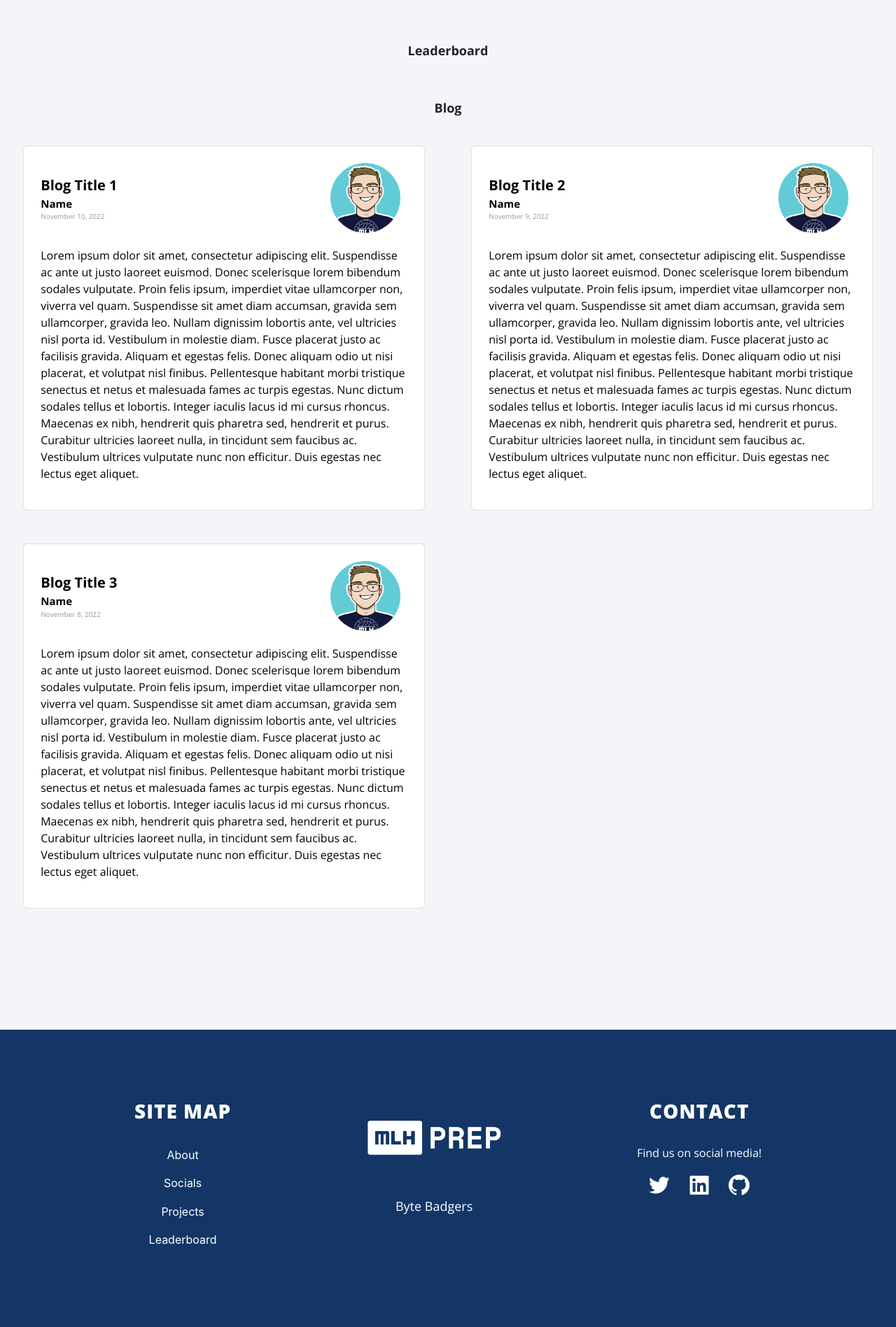
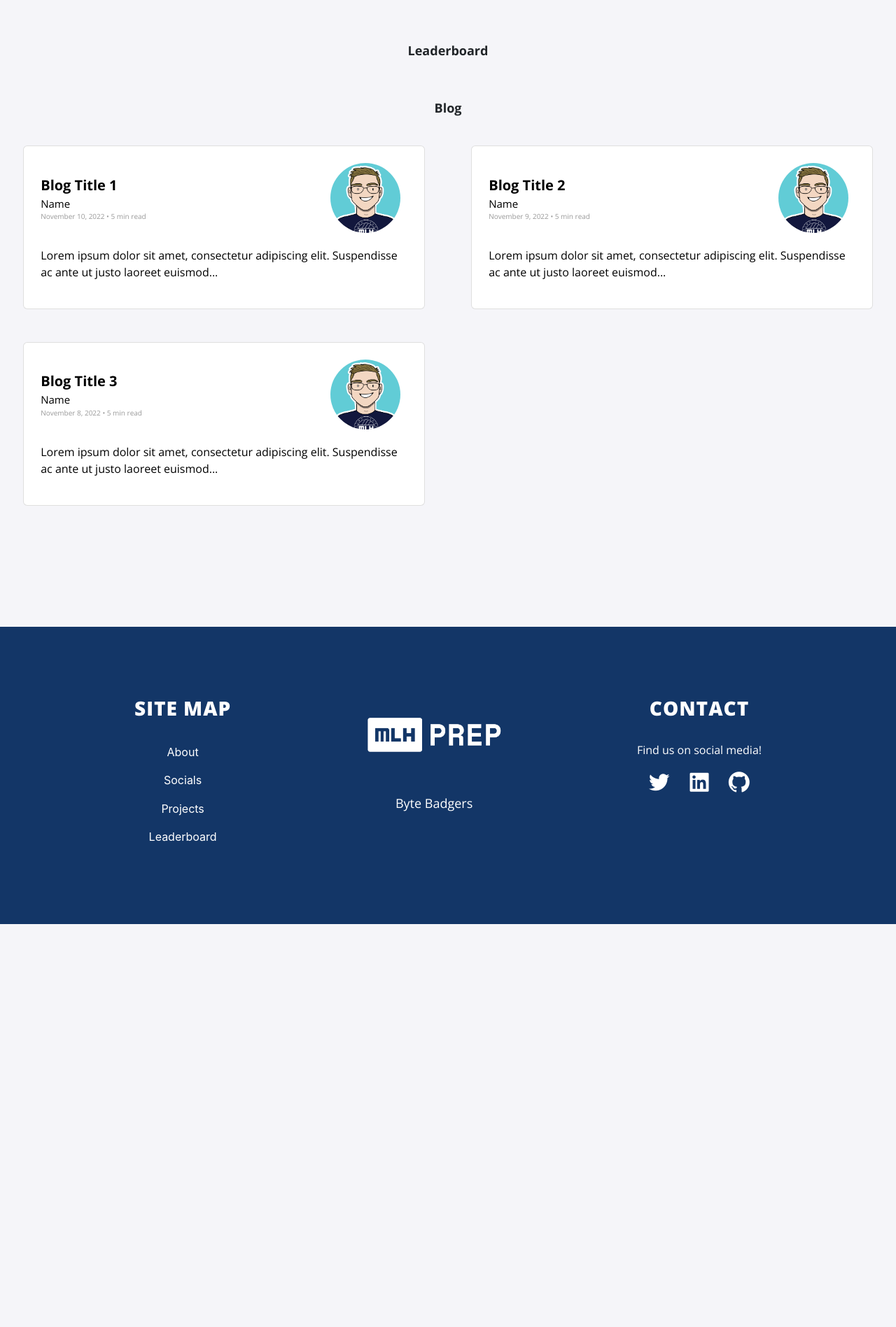
Before and after one commit to MLH-Fellowship/prep-portfolio-22.NOV.PREP.2, a Jekyll site: the page built from index.html, in a window 1280 px wide. Shown: the part 894-2791 px from the top of the page at 70% size. Built offline with Jekyll 4.4.1, drawn with Linux system fonts in a browser that asks for light colours; nearby versions of some CDN libraries; after the commit the page ends 2215 px from its top, so only the background shows below that.

Commit message:
Changed blog posts

```diff
--- a/_data/blogposts.yml
+++ b/_data/blogposts.yml
@@ -1,20 +1,23 @@
 - author: Name
   img: ./assets/img/logo.jpg
   title: Blog Title 1
-  content: Lorem ipsum dolor sit amet, consectetur adipiscing elit. Suspendisse ac ante ut justo laoreet euismod. Donec scelerisque lorem bibendum sodales vulputate. Proin felis ipsum, imperdiet vitae ullamcorper non, viverra vel quam. Suspendisse sit amet diam accumsan, gravida sem ullamcorper, gravida leo. Nullam dignissim lobortis ante, vel ultricies nisl porta id. Vestibulum in molestie diam. Fusce placerat justo ac facilisis gravida. Aliquam et egestas felis. Donec aliquam odio ut nisi placerat, et volutpat nisl finibus. Pellentesque habitant morbi tristique senectus et netus et malesuada fames ac turpis egestas. Nunc dictum sodales tellus et lobortis. Integer iaculis lacus id mi cursus rhoncus. Maecenas ex nibh, hendrerit quis pharetra sed, hendrerit et purus. Curabitur ultricies laoreet nulla, in tincidunt sem faucibus ac. Vestibulum ultrices vulputate nunc non efficitur. Duis egestas nec lectus eget aliquet.
+  preview: Lorem ipsum dolor sit amet, consectetur adipiscing elit. Suspendisse ac ante ut justo laoreet euismod...
   date: November 10, 2022
   page-name: ./blogs/blog
+  duration: 5 min read
 
 - author: Name
   img: ./assets/img/logo.jpg
   title: Blog Title 2
-  content: Lorem ipsum dolor sit amet, consectetur adipiscing elit. Suspendisse ac ante ut justo laoreet euismod. Donec scelerisque lorem bibendum sodales vulputate. Proin felis ipsum, imperdiet vitae ullamcorper non, viverra vel quam. Suspendisse sit amet diam accumsan, gravida sem ullamcorper, gravida leo. Nullam dignissim lobortis ante, vel ultricies nisl porta id. Vestibulum in molestie diam. Fusce placerat justo ac facilisis gravida. Aliquam et egestas felis. Donec aliquam odio ut nisi placerat, et volutpat nisl finibus. Pellentesque habitant morbi tristique senectus et netus et malesuada fames ac turpis egestas. Nunc dictum sodales tellus et lobortis. Integer iaculis lacus id mi cursus rhoncus. Maecenas ex nibh, hendrerit quis pharetra sed, hendrerit et purus. Curabitur ultricies laoreet nulla, in tincidunt sem faucibus ac. Vestibulum ultrices vulputate nunc non efficitur. Duis egestas nec lectus eget aliquet.
+  preview: Lorem ipsum dolor sit amet, consectetur adipiscing elit. Suspendisse ac ante ut justo laoreet euismod...
   date: November 9, 2022
   page-name: ./blogs/blog
+  duration: 5 min read
 
 - author: Name
   img: ./assets/img/logo.jpg
   title: Blog Title 3
-  content: Lorem ipsum dolor sit amet, consectetur adipiscing elit. Suspendisse ac ante ut justo laoreet euismod. Donec scelerisque lorem bibendum sodales vulputate. Proin felis ipsum, imperdiet vitae ullamcorper non, viverra vel quam. Suspendisse sit amet diam accumsan, gravida sem ullamcorper, gravida leo. Nullam dignissim lobortis ante, vel ultricies nisl porta id. Vestibulum in molestie diam. Fusce placerat justo ac facilisis gravida. Aliquam et egestas felis. Donec aliquam odio ut nisi placerat, et volutpat nisl finibus. Pellentesque habitant morbi tristique senectus et netus et malesuada fames ac turpis egestas. Nunc dictum sodales tellus et lobortis. Integer iaculis lacus id mi cursus rhoncus. Maecenas ex nibh, hendrerit quis pharetra sed, hendrerit et purus. Curabitur ultricies laoreet nulla, in tincidunt sem faucibus ac. Vestibulum ultrices vulputate nunc non efficitur. Duis egestas nec lectus eget aliquet.
+  preview: Lorem ipsum dolor sit amet, consectetur adipiscing elit. Suspendisse ac ante ut justo laoreet euismod...
   date: November 8, 2022
   page-name: ./blogs/blog
+  duration: 5 min read
--- a/_includes/blog.html
+++ b/_includes/blog.html
@@ -11,11 +11,11 @@
                     <div class="title-author-date-container">
                         <p class="title">{{ item.title }}</p>
                         <p class="author">{{ item.author }}</p>
-                        <p class="date">{{ item.date }}</p>
+                        <p class="date">{{ item.date }} • {{ item.duration }}</p>
                     </div>
                     <img src="{{ item.img }}" alt="{{ item.title }}"></img>
                 </div>
-                <p class="content">{{ item.content }}</p>
+                <p class="preview">{{ item.preview }}</p>
             </div>
         </a>
         {% endfor %}
--- a/_sass/blogposts.scss
+++ b/_sass/blogposts.scss
@@ -26,7 +26,6 @@
         margin-bottom: 0px !important;
       }
       .author {
-        font-weight: 700;
         font-size: 15px;
         margin-bottom: 0px !important;
       }
```
